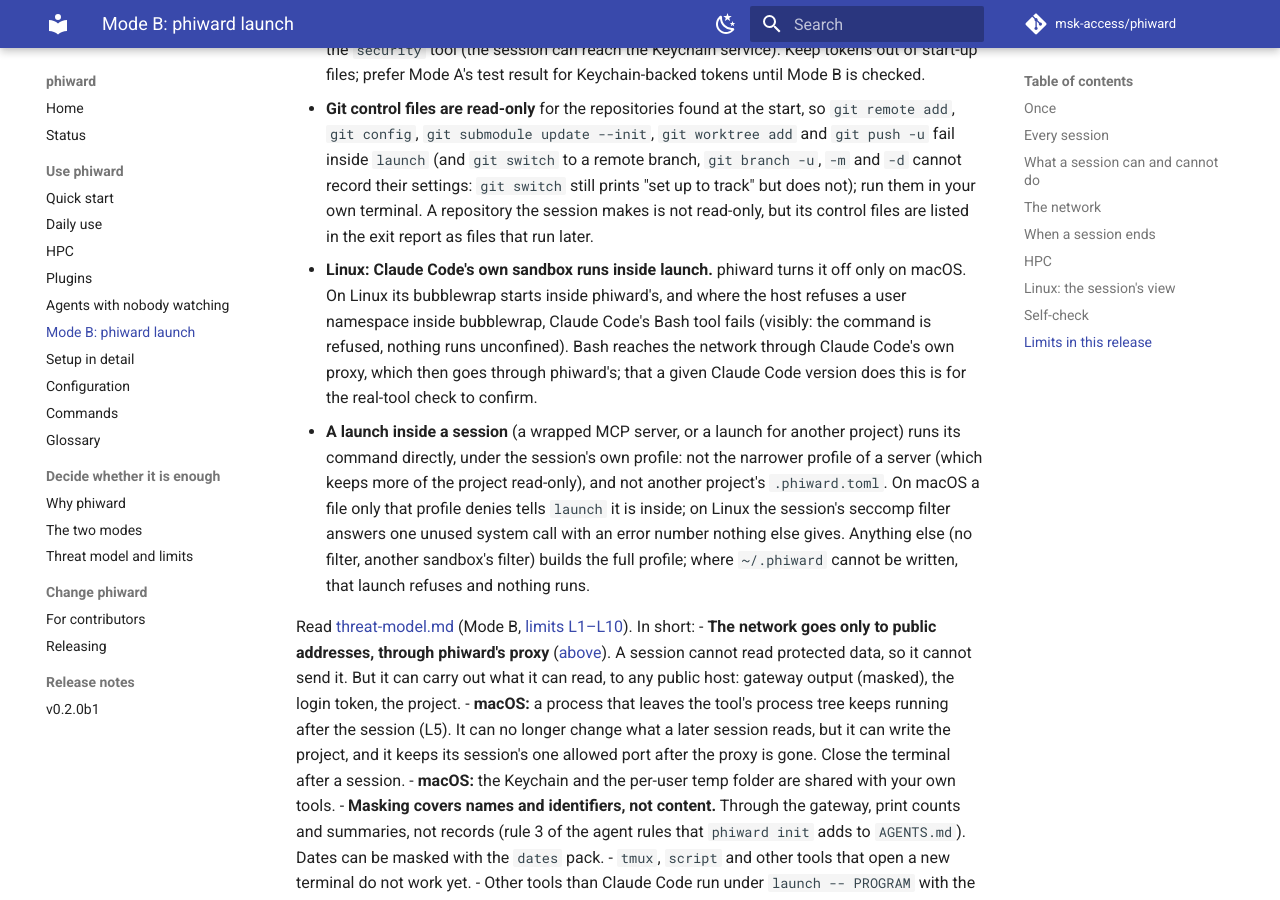
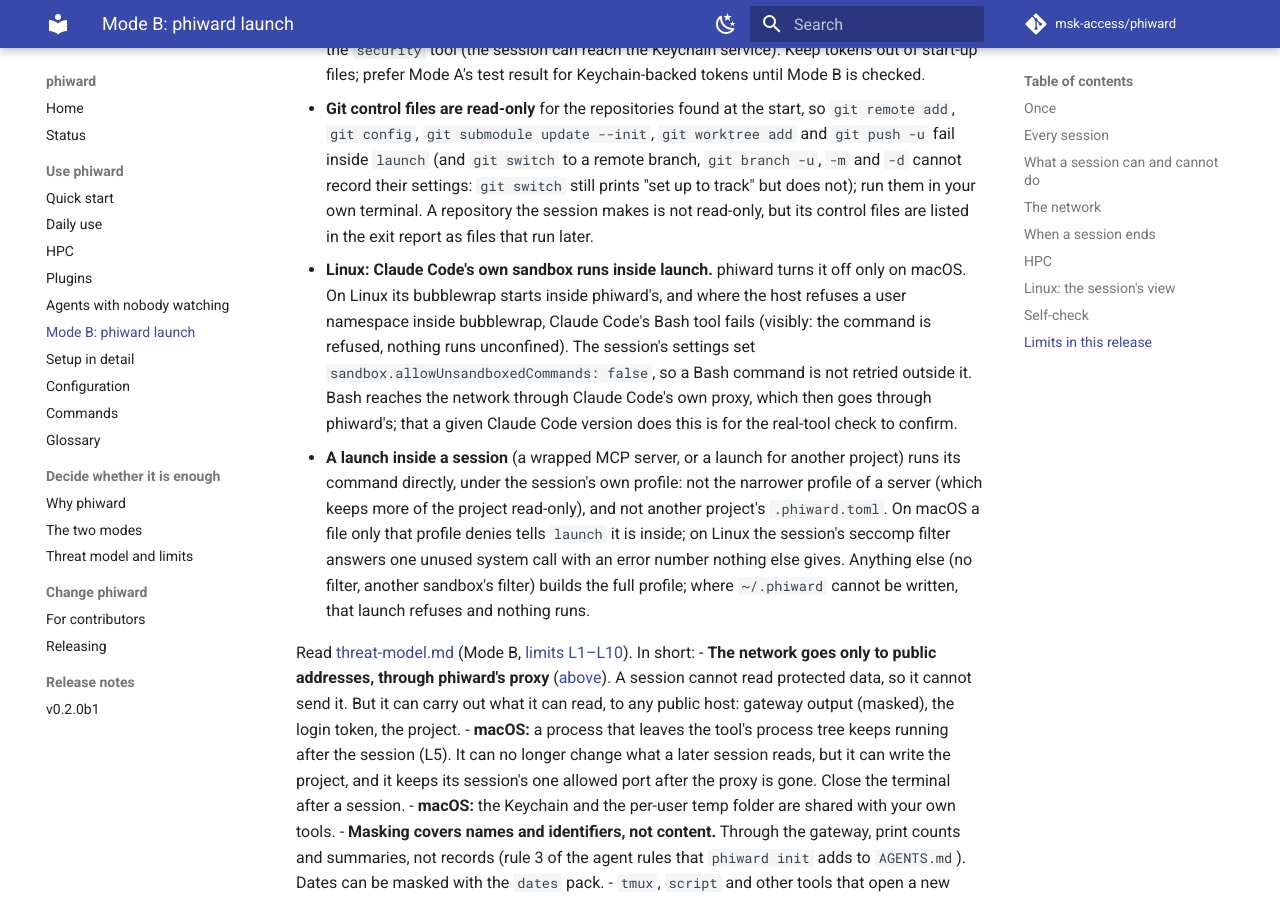
Before and after one commit to msk-access/phiward, an MkDocs documentation site: the page built from docs/launch.md, in a window 1280 px wide and 900 px high, scrolled down 6257 px. Built offline with MkDocs 1.6.1 and Material for MkDocs 9.7.7, drawn with Linux system fonts in a browser that asks for light colours; comment, search, counter and statistics services are not loaded; the version menu is left out.

Commit message:
fix(launch): on Linux, Bash is not retried outside Claude Code's own sandbox
A launch session's Claude Code settings now set
sandbox.allowUnsandboxedCommands to false on Linux, where Claude Code's
own sandbox runs inside phiward's profile. A "sandbox" value that is not a
table is replaced by one (before, macOS left it as it was and did not set
enabled: false).

```diff
--- a/docs/launch.md
+++ b/docs/launch.md
@@ -214,9 +214,10 @@ when in doubt, reinstall: the step names the command for the tool that installed
 - **Linux: Claude Code's own sandbox runs inside launch.** phiward turns it off only on macOS.
   On Linux its bubblewrap starts inside phiward's, and where the host refuses a user namespace
   inside bubblewrap, Claude Code's Bash tool fails (visibly: the command is refused, nothing
-  runs unconfined). Bash reaches the network through Claude Code's own proxy, which then goes
-  through phiward's; that a given Claude Code version does this is for the real-tool check to
-  confirm.
+  runs unconfined). The session's settings set `sandbox.allowUnsandboxedCommands: false`, so a
+  Bash command is not retried outside it. Bash reaches the network through Claude Code's own
+  proxy, which then goes through phiward's; that a given Claude Code version does this is for
+  the real-tool check to confirm.
 - **A launch inside a session** (a wrapped MCP server, or a launch for another project) runs its
   command directly, under the session's own profile: not the narrower profile of a server (which
   keeps more of the project read-only), and not another project's `.phiward.toml`. On macOS a file only that profile denies tells `launch` it is inside;
```
Also changed, not shown: CHANGELOG.md (+2 -0 lines), 1 other file.
